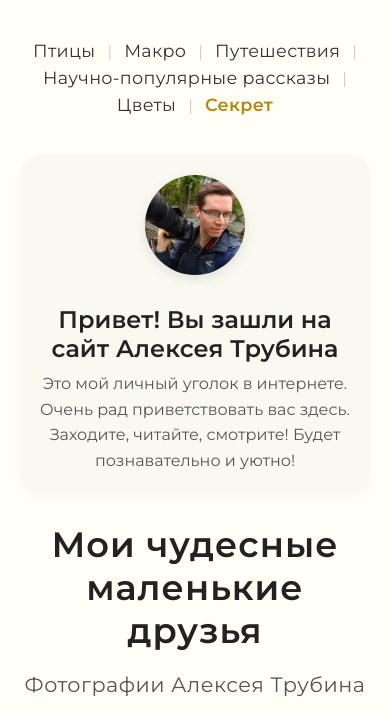
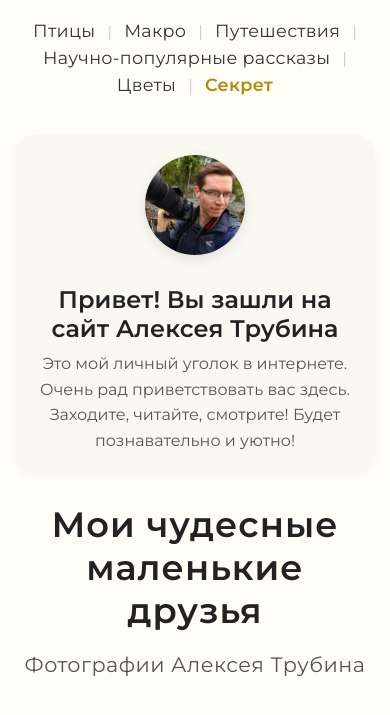
Before and after one commit to alextrubin/alextrubin.github.io, a Jekyll site: the page built from index.html, in a window 390 px wide. Shown: the top 715 px of the page. Built offline with Jekyll 4.4.1, drawn with Linux system fonts in a browser that asks for light colours; grey boxes are pictures that could not be loaded.

Commit message:
Update style.css

```diff
--- a/css/style.css
+++ b/css/style.css
@@ -403,3 +403,14 @@
   background-color: #f5f5ee;
   transition: background-color 0.3s ease;
 }
+
+@media (max-width: 700px) {
+  .container {
+    padding: 20px 15px;
+  }
+  .site-footer {
+    margin-top: 30px;
+    padding: 15px 0;
+    font-size: 0.85rem;
+  }
+}
```
